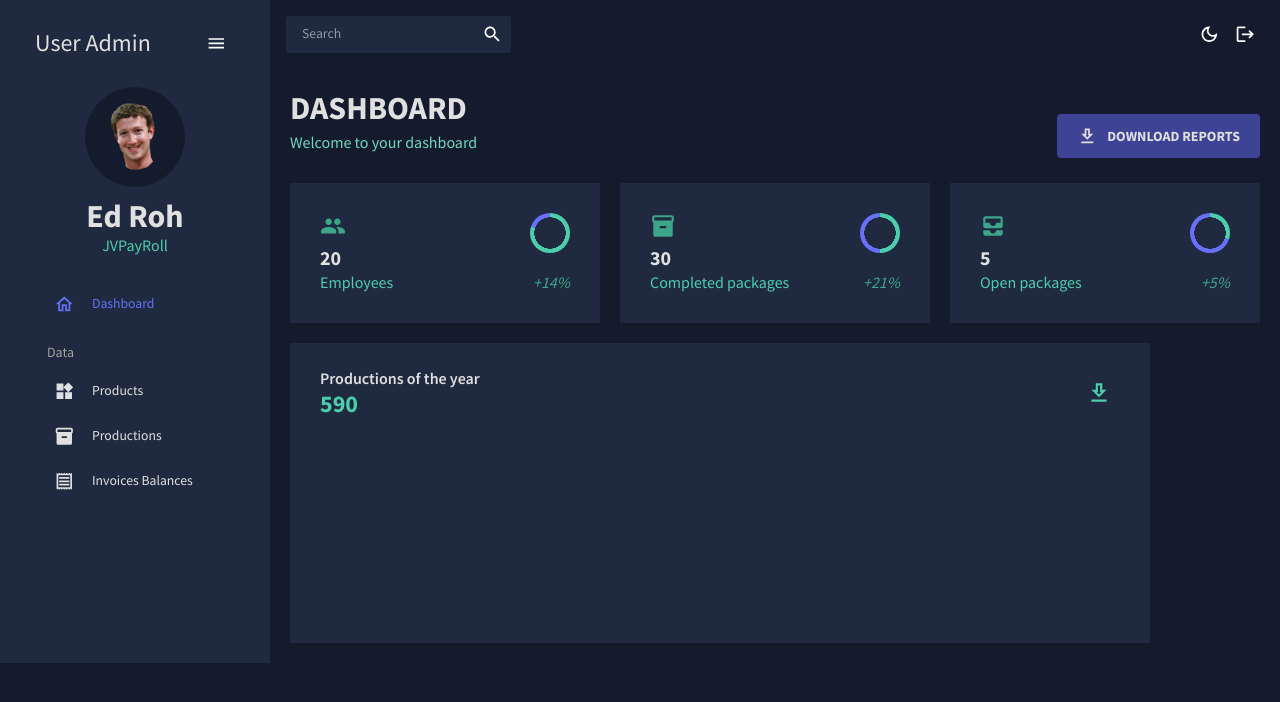
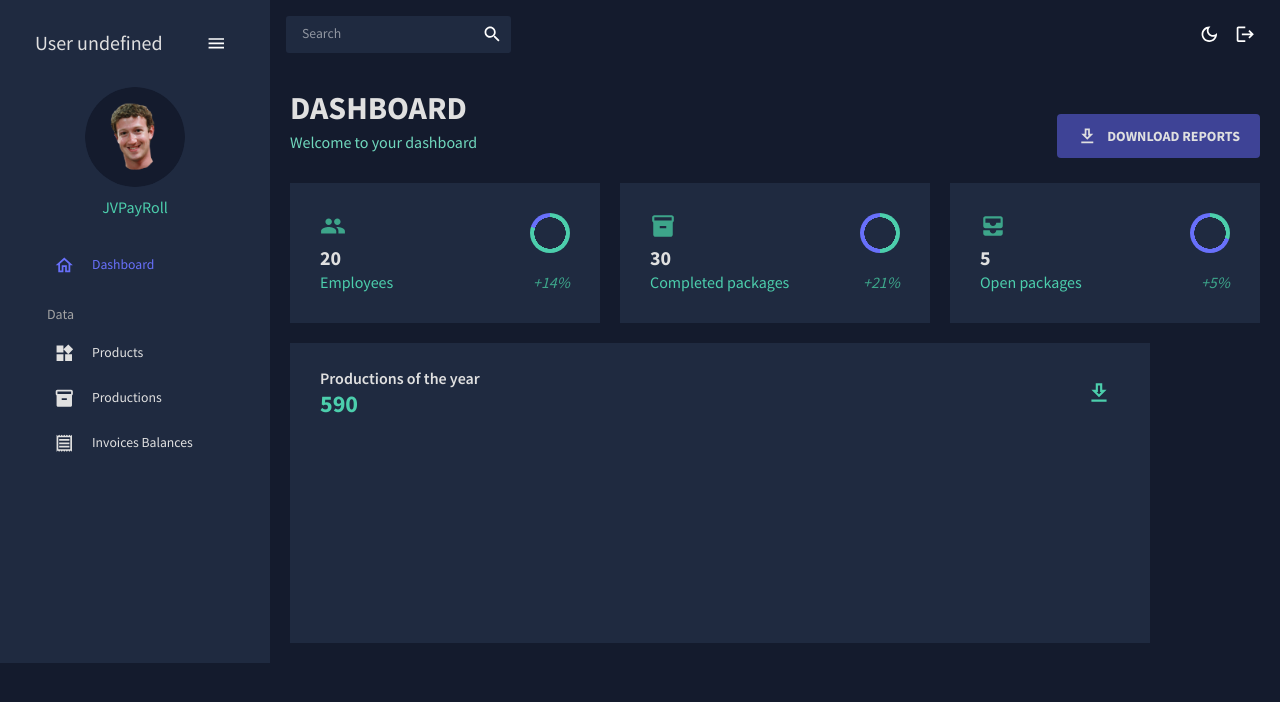
Before and after one commit to Juanavpc/Frontend_Ramos_Pineros, a React (Create React App) app: page / in a window 1280 px wide. Shown: the top 702 px of the page. Built offline with nearby package versions, Linux system fonts and the light colour scheme; sample sign-in values are in the browser's storage.

Commit message:
cambios en el authservice y muestra en el menu inf

```diff
--- a/src/scenes/global/Sidebar.jsx
+++ b/src/scenes/global/Sidebar.jsx
@@ -35,11 +35,12 @@ const Sidebar = () => {
   const colors = tokens(theme.palette.mode);
   const [isCollapsed, setIsCollapsed] = useState(false);
   const [selected, setSelected] = useState("Dashboard");
-  const [isAdmin, setIsAdmin] = useState(false);
+  const [userData, setUserData] = useState({ name: "", role: "" });
+  const isAdmin = userData.role === "administrador";
 
   useEffect(() => {
-    const userRole = authService.getUserData();
-    setIsAdmin(userRole === "administrador");
+    const useData = authService.getUserData();
+    setUserData({ name: useData.nombre, role: useData.rol });
   }, []);
 
 
@@ -81,8 +82,8 @@ const Sidebar = () => {
                 alignItems="center"
                 ml="15px"
               >
-                <Typography variant="h3" color={colors.grey[100]}>
-                  User Admin
+                <Typography variant="h4" color={colors.grey[100]}>
+                {`User ${userData.role}`}
                 </Typography>
                 <IconButton onClick={() => setIsCollapsed(!isCollapsed)}>
                   <MenuOutlinedIcon />
@@ -104,12 +105,12 @@ const Sidebar = () => {
               </Box>
               <Box textAlign="center">
                 <Typography
-                  variant="h2"
+                  variant="h4"
                   color={colors.grey[100]}
                   fontWeight="bold"
                   sx={{ m: "10px 0 0 0" }}
                 >
-                  Ed Roh
+                  {userData.name}
                 </Typography>
                 <Typography variant="h5" color={colors.greenAccent[500]}>
                   JVPayRoll
--- a/src/scenes/login/Login.jsx
+++ b/src/scenes/login/Login.jsx
@@ -33,7 +33,7 @@ const Login = () => {
           const response = await authService.login(credentials);
           console.log("Usuario autenticado:", response);
           console.log(response.payload.rol)
-          authService.saveUserData(response.payload.rol);
+          authService.saveUserData({rol:response.payload.rol, nombre: response.payload.nombre});
           authService.saveToken(response.idToken);
           navigate('/');
 
--- a/src/services/authService.js
+++ b/src/services/authService.js
@@ -71,6 +71,7 @@ const authService = {
 
   getUserData: () => {
     const userDataString = localStorage.getItem('userData');
+    console.log(userDataString)
     return userDataString ? JSON.parse(userDataString) : null;
   },
 
```
